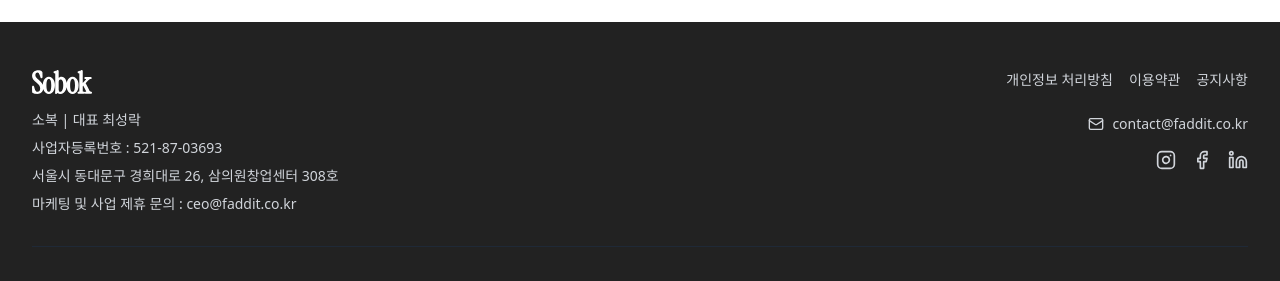
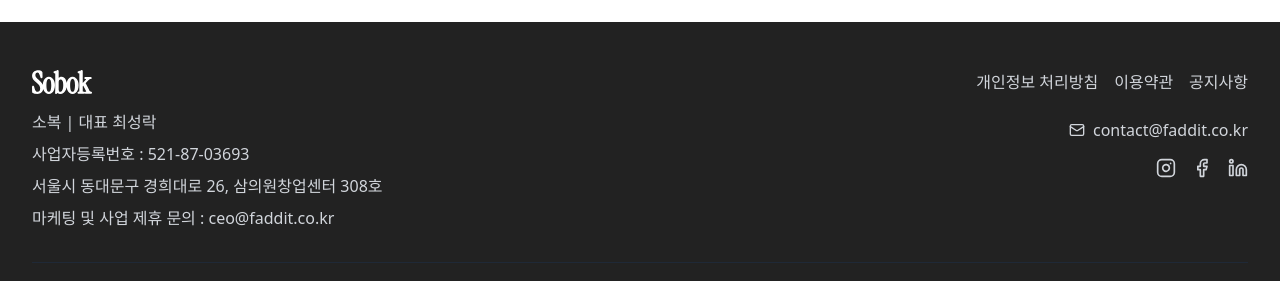
Before and after one commit to faddit-agency/sobok, a React (Vite) app: page /notice/1 in a window 1280 px wide. Shown: the part 670-951 px from the top of the page. Built offline with nearby package versions, Linux system fonts and the light colour scheme; no server answers.

Commit message:
Footer 텍스트 크기를 16px로 변경

```diff
--- a/src/components/Footer.tsx
+++ b/src/components/Footer.tsx
@@ -18,23 +18,23 @@ export function Footer() {
               />
             </div>
             <div className="space-y-2 text-gray-300">
-              <p className="text-sm">{t("footer.company")} | {t("footer.ceo")}</p>
-              <p className="text-sm">{t("footer.businessNumber")}</p>
-              <p className="text-sm">{t("footer.address")}</p>
-              <p className="text-sm">{t("footer.inquiry")}</p>
+              <p className="text-base">{t("footer.company")} | {t("footer.ceo")}</p>
+              <p className="text-base">{t("footer.businessNumber")}</p>
+              <p className="text-base">{t("footer.address")}</p>
+              <p className="text-base">{t("footer.inquiry")}</p>
             </div>
           </div>
 
           <div className="flex-1">
             <div className="flex flex-wrap gap-4 mb-6 justify-start md:justify-end">
-              <Link to="/privacy" className="text-sm text-gray-300 hover:text-white">{t("footer.privacy")}</Link>
-              <a href="#" className="text-sm text-gray-300 hover:text-white">{t("footer.terms")}</a>
-              <Link to="/notice" className="text-sm text-gray-300 hover:text-white">{t("footer.notice")}</Link>
+              <Link to="/privacy" className="text-base text-gray-300 hover:text-white">{t("footer.privacy")}</Link>
+              <a href="#" className="text-base text-gray-300 hover:text-white">{t("footer.terms")}</a>
+              <Link to="/notice" className="text-base text-gray-300 hover:text-white">{t("footer.notice")}</Link>
             </div>
 
             <div className="flex items-center gap-2 mb-4 justify-start md:justify-end">
               <Mail size={16} className="text-gray-300" />
-              <a href="mailto:contact@faddit.co.kr" className="text-sm text-gray-300 hover:text-white">
+              <a href="mailto:contact@faddit.co.kr" className="text-base text-gray-300 hover:text-white">
                 contact@faddit.co.kr
               </a>
             </div>
@@ -54,7 +54,7 @@ export function Footer() {
         </div>
 
         <div className="border-t border-gray-800 pt-8 text-center text-gray-400">
-          <p className="text-sm">{t("footer.copyright")}</p>
+          <p className="text-base">{t("footer.copyright")}</p>
         </div>
       </div>
     </footer>
```
